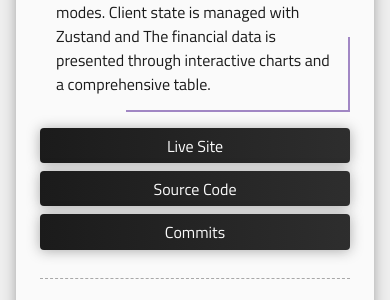
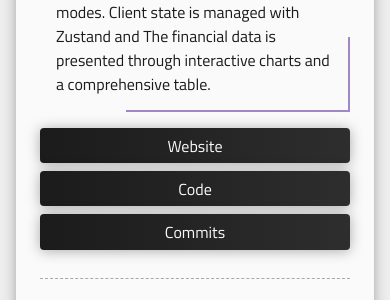
Before and after one commit to 0mppula/portfolio-web-app, a React (Create React App) app: page /projects in a window 390 px wide. Shown: the part 786-1086 px from the top of the page. Built offline with nearby package versions, Linux system fonts and the light colour scheme.

Commit message:
Update project item links and button gap

```diff
--- a/src/components/ProjectItem.jsx
+++ b/src/components/ProjectItem.jsx
@@ -59,7 +59,7 @@ const ProjectItem = ({ project, index, thumbnail }) => {
 								target="_blank"
 								rel="noreferrer"
 							>
-								Live Site
+								Website
 							</a>
 						)}
 
@@ -71,7 +71,7 @@ const ProjectItem = ({ project, index, thumbnail }) => {
 								target="_blank"
 								rel="noreferrer"
 							>
-								Source Code
+								Code
 							</a>
 						)}
 
--- a/src/styles/index.css
+++ b/src/styles/index.css
@@ -370,7 +370,7 @@ li a {
 
 .project-button-container {
 	display: flex;
-	gap: 1rem;
+	gap: 0.75rem;
 }
 
 .project-info {
@@ -643,11 +643,6 @@ li a {
 		padding: 0 1rem;
 	}
 
-	.project-button-container {
-		flex-direction: column;
-		row-gap: 0.5rem;
-	}
-
 	/* Master styles */
 	.content-container {
 		margin-top: 1.5rem;
@@ -691,6 +686,14 @@ li a {
 	}
 	/* End Project styles */
 }
+
+@media screen and (max-width: 400px) {
+	.project-button-container {
+		flex-direction: column;
+		gap: 0.5rem;
+	}
+}
+
 /* End Media Queries */
 
 /* Animations & Keyframes */
```
